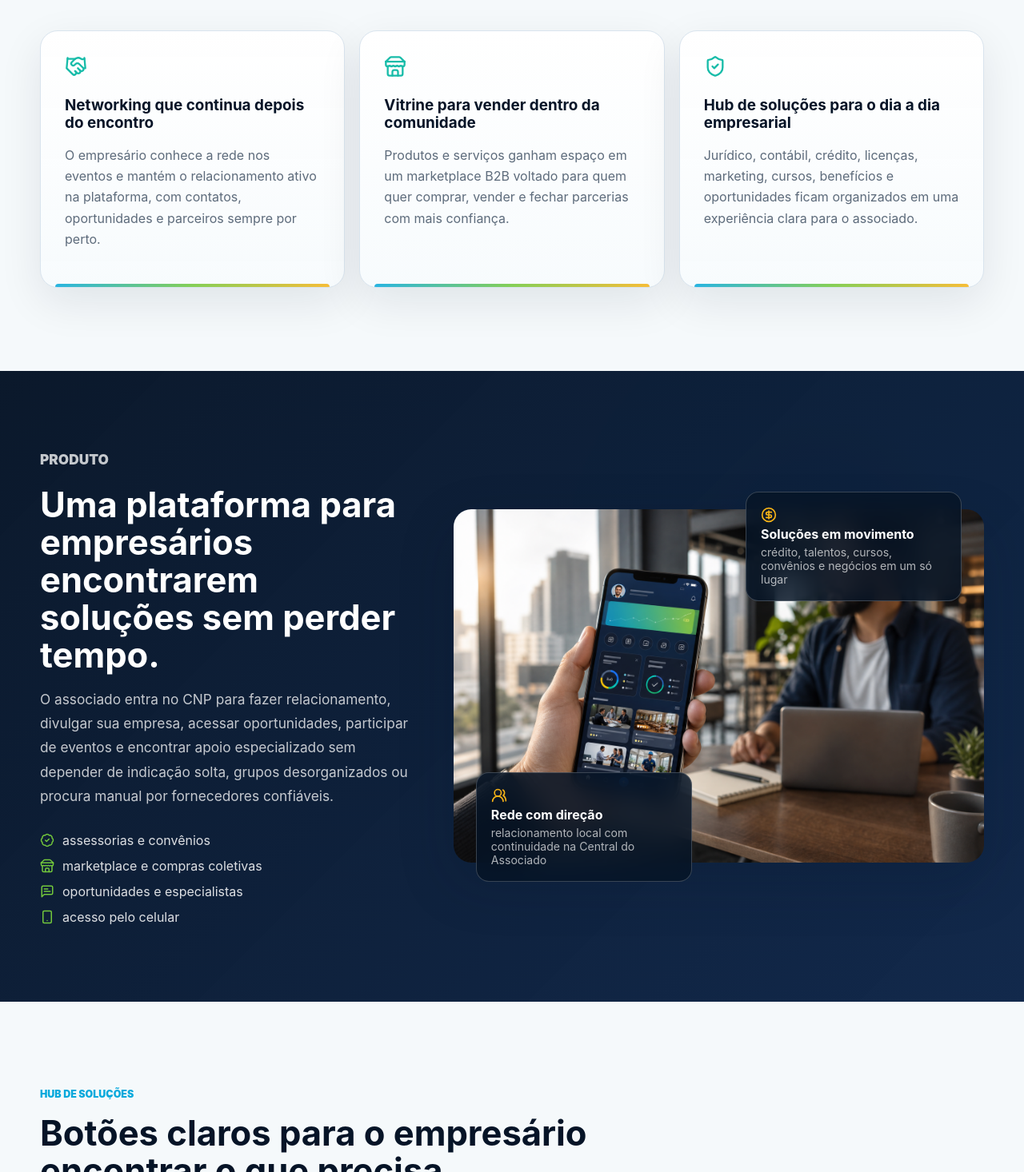
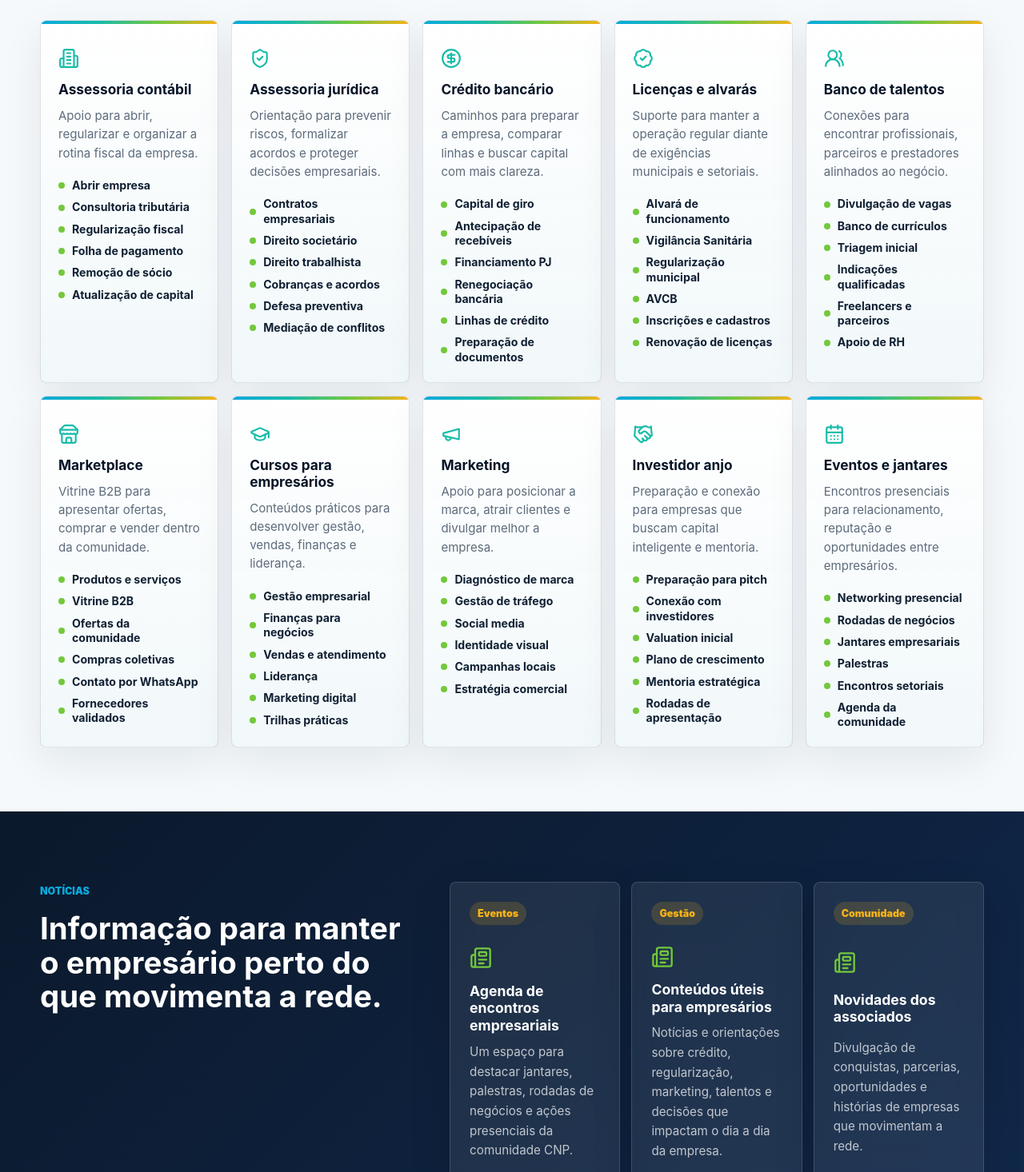
Before and after one commit to cnpaulista/LandingPage, a Next.js app: page / in a window 1280 px wide. Shown: the part 1334-2800 px from the top of the page at 80% size. Built offline with nearby package versions, Linux system fonts and the light colour scheme.

Commit message:
Ajusta landing com solucoes e noticias

```diff
--- a/app/globals.css
+++ b/app/globals.css
@@ -152,11 +152,11 @@ img {
 }
 
 .hero h1 {
-  max-width: 680px;
+  max-width: 880px;
   margin: 0;
   color: var(--white);
-  font-size: clamp(2.35rem, 5.1vw, 4.7rem);
-  line-height: 0.98;
+  font-size: clamp(2.25rem, 4.65vw, 4.45rem);
+  line-height: 1.02;
   letter-spacing: 0;
 }
 
@@ -415,23 +415,25 @@ img {
 }
 
 .solutions {
-  padding-bottom: 62px;
+  padding-bottom: 80px;
 }
 
 .solutionGrid {
   display: grid;
   grid-template-columns: repeat(5, minmax(0, 1fr));
-  gap: 14px;
+  gap: 16px;
   margin-top: 38px;
 }
 
 .solutionCard {
   position: relative;
   overflow: hidden;
-  min-height: 310px;
-  padding: 24px;
+  display: grid;
+  grid-template-rows: auto auto auto 1fr;
+  min-height: 410px;
+  padding: 22px;
   border: 1px solid rgba(8, 32, 68, 0.12);
-  border-radius: var(--card-radius);
+  border-radius: 8px;
   background:
     linear-gradient(180deg, rgba(255, 255, 255, 0.98), rgba(241, 248, 250, 0.96)),
     var(--white);
@@ -442,44 +444,122 @@ img {
   content: "";
   position: absolute;
   inset: 0 0 auto;
-  height: 5px;
-  background: linear-gradient(90deg, var(--cyan-500), var(--teal-500), var(--green-500));
+  height: 4px;
+  background: linear-gradient(90deg, var(--cyan-500), var(--teal-500), var(--green-500), var(--amber-500));
+}
+
+.solutionCard svg {
+  color: var(--teal-500);
+  margin-top: 12px;
 }
 
 .solutionCard h3 {
-  margin: 8px 0 10px;
+  margin: 16px 0 10px;
   color: var(--navy-950);
-  font-size: 1.05rem;
+  font-size: 1.08rem;
   line-height: 1.2;
 }
 
 .solutionCard p {
   margin: 0;
-  min-height: 72px;
   color: var(--muted);
   font-size: 0.94rem;
   line-height: 1.55;
 }
 
-.solutionButtons {
-  display: flex;
-  flex-wrap: wrap;
+.solutionList {
+  display: grid;
+  align-content: start;
   gap: 9px;
-  margin-top: 18px;
+  margin: 20px 0 0;
+  padding: 0;
+  list-style: none;
 }
 
-.solutionButtons span {
-  display: inline-flex;
+.solutionList li {
+  display: grid;
+  grid-template-columns: 8px 1fr;
+  gap: 9px;
   align-items: center;
-  min-height: 36px;
-  padding: 8px 11px;
-  border: 1px solid rgba(8, 169, 220, 0.2);
+  color: var(--ink);
+  font-size: 0.88rem;
+  font-weight: 750;
+  line-height: 1.3;
+}
+
+.solutionList li::before {
+  content: "";
+  width: 8px;
+  height: 8px;
+  border-radius: 50%;
+  background: var(--green-500);
+}
+
+.newsBand {
+  display: grid;
+  grid-template-columns: 0.82fr 1.18fr;
+  gap: 48px;
+  align-items: start;
+  padding: 88px max(20px, calc((100% - 1180px) / 2));
+  background:
+    linear-gradient(135deg, rgba(6, 20, 39, 0.98), rgba(8, 32, 68, 0.96)),
+    radial-gradient(circle at 82% 22%, rgba(8, 169, 220, 0.22), transparent 32%);
+  color: var(--white);
+}
+
+.newsHeading h2 {
+  margin: 0;
+  color: var(--white);
+  font-size: clamp(1.75rem, 3vw, 2.85rem);
+  line-height: 1.1;
+  letter-spacing: 0;
+}
+
+.newsGrid {
+  display: grid;
+  grid-template-columns: repeat(3, minmax(0, 1fr));
+  gap: 14px;
+}
+
+.newsCard {
+  display: grid;
+  min-height: 270px;
+  padding: 24px;
+  border: 1px solid rgba(255, 255, 255, 0.14);
+  border-radius: 8px;
+  background: rgba(255, 255, 255, 0.08);
+  box-shadow: 0 18px 50px rgba(0, 0, 0, 0.16);
+  backdrop-filter: blur(16px);
+}
+
+.newsCard span {
+  width: fit-content;
+  align-self: start;
+  padding: 7px 10px;
   border-radius: 999px;
-  background: rgba(8, 169, 220, 0.08);
-  color: var(--navy-900);
-  font-size: 0.82rem;
-  font-weight: 800;
-  line-height: 1.2;
+  background: rgba(246, 179, 24, 0.16);
+  color: var(--amber-500);
+  font-size: 0.78rem;
+  font-weight: 900;
+}
+
+.newsCard svg {
+  margin-top: 26px;
+  color: var(--green-500);
+}
+
+.newsCard h3 {
+  margin: 16px 0 10px;
+  color: var(--white);
+  font-size: 1.1rem;
+  line-height: 1.22;
+}
+
+.newsCard p {
+  margin: 0;
+  color: rgba(255, 255, 255, 0.72);
+  font-size: 0.95rem;
+  line-height: 1.62;
 }
 
 .moduleCard {
@@ -816,6 +896,8 @@ img {
   .heroStats,
   .pillarGrid,
   .solutionGrid,
+  .newsBand,
+  .newsGrid,
   .moduleGrid,
   .visualStories,
   .timeline,
@@ -837,10 +919,6 @@ img {
   }
 
   .solutionCard {
-    min-height: auto;
-  }
-
-  .solutionCard p {
     min-height: auto;
   }
 
@@ -910,7 +988,8 @@ img {
   }
 
   .productBand,
-  .proofBand {
+  .proofBand,
+  .newsBand {
     padding: 70px 14px;
   }
 
--- a/app/layout.tsx
+++ b/app/layout.tsx
@@ -5,11 +5,11 @@ export const metadata: Metadata = {
   metadataBase: new URL("https://cnp.app.br"),
   title: "CNP - Clube de Negócios Paulista",
   description:
-    "Hub de soluções empresariais que reúne networking, marketplace, assessorias, crédito, cursos, eventos, benefícios e oportunidades para associados.",
+    "Hub de networking entre empresários com soluções empresariais, marketplace, crédito, talentos, cursos, marketing, investidores, eventos e notícias.",
   openGraph: {
     title: "CNP - Clube de Negócios Paulista",
     description:
-      "Um hub empresarial para conectar, vender, aprender e crescer com soluções práticas para associados.",
+      "Um hub de networking entre empresários para conectar, apresentar soluções e melhorar resultados.",
     images: ["/images/cnp-hero-networking.png"],
   },
 };
--- a/app/page.tsx
+++ b/app/page.tsx
@@ -11,7 +11,9 @@ import {
   Handshake,
   Mail,
   MapPin,
+  Megaphone,
   MessageSquareText,
+  Newspaper,
   ShieldCheck,
   Smartphone,
   Sparkles,
@@ -37,64 +39,190 @@ const pillars = [
   },
 ];
 
+const differentiators = [
+  {
+    icon: UsersRound,
+    title: "Mais que um clube de networking",
+    text: "O CNP não apenas aproxima empresários. A rede organiza demandas, parceiros e oportunidades para transformar contato em ação concreta.",
+  },
+  {
+    icon: BadgeCheck,
+    title: "Especialistas e fornecedores validados",
+    text: "A plataforma privilegia profissionais selecionados por área de atuação, especialidade e aderência ao perfil da comunidade.",
+  },
+  {
+    icon: MapPin,
+    title: "Organização por região e especialidade",
+    text: "Demandas jurídicas, contábeis, financeiras, sanitárias e de marketing podem ser direcionadas com mais contexto, evitando uma vitrine sem filtro.",
+  },
+];
+
+const solutionCards = [
+  {
+    icon: Building2,
+    title: "Assessoria contábil",
+    text: "Apoio para abrir, regularizar e organizar a rotina fiscal da empresa.",
+    products: [
+      "Abrir empresa",
+      "Consultoria tributária",
+      "Regularização fiscal",
+      "Folha de pagamento",
+      "Remoção de sócio",
+      "Atualização de capital",
+    ],
+  },
+  {
+    icon: ShieldCheck,
+    title: "Assessoria jurídica",
+    text: "Orientação para prevenir riscos, formalizar acordos e proteger decisões empresariais.",
+    products: [
+      "Contratos empresariais",
+      "Direito societário",
+      "Direito trabalhista",
+      "Cobranças e acordos",
+      "Defesa preventiva",
+      "Mediação de conflitos",
+    ],
+  },
+  {
+    icon: CircleDollarSign,
+    title: "Crédito bancário",
+    text: "Caminhos para preparar a empresa, comparar linhas e buscar capital com mais clareza.",
+    products: [
+      "Capital de giro",
+      "Antecipação de recebíveis",
+      "Financiamento PJ",
+      "Renegociação bancária",
+      "Linhas de crédito",
+      "Preparação de documentos",
+    ],
+  },
+  {
+    icon: BadgeCheck,
+    title: "Licenças e alvarás",
+    text: "Suporte para manter a operação regular diante de exigências municipais e setoriais.",
+    products: [
+      "Alvará de funcionamento",
+      "Vigilância Sanitária",
+      "Regularização municipal",
+      "AVCB",
+      "Inscrições e cadastros",
+      "Renovação de licenças",
+    ],
+  },
+  {
+    icon: UsersRound,
+    title: "Banco de talentos",
+    text: "Conexões para encontrar profissionais, parceiros e prestadores alinhados ao negócio.",
+    products: [
+      "Divulgação de vagas",
+      "Banco de currículos",
+      "Triagem inicial",
+      "Indicações qualificadas",
+      "Freelancers e parceiros",
+      "Apoio de RH",
+    ],
+  },
+  {
+    icon: Store,
+    title: "Marketplace",
+    text: "Vitrine B2B para apresentar ofertas, comprar e vender dentro da comunidade.",
+    products: [
+      "Produtos e serviços",
+      "Vitrine B2B",
+      "Ofertas da comunidade",
+      "Compras coletivas",
+      "Contato por WhatsApp",
+      "Fornecedores validados",
+    ],
+  },
+  {
+    icon: GraduationCap,
+    title: "Cursos para empresários",
+    text: "Conteúdos práticos para desenvolver gestão, vendas, finanças e liderança.",
+    products: [
+      "Gestão empresarial",
+      "Finanças para negócios",
+      "Vendas e atendimento",
+      "Liderança",
+      "Marketing digital",
+      "Trilhas práticas",
+    ],
+  },
+  {
+    icon: Megaphone,
+    title: "Marketing",
+    text: "Apoio para posicionar a marca, atrair clientes e divulgar melhor a empresa.",
+    products: [
+      "Diagnóstico de marca",
+      "Gestão de tráfego",
+      "Social media",
+      "Identidade visual",
+      "Campanhas locais",
+      "Estratégia comercial",
+    ],
+  },
+  {
+    icon: Handshake,
+    title: "Investidor anjo",
+    text: "Preparação e conexão para empresas que buscam capital inteligente e mentoria.",
+    products: [
+      "Preparação para pitch",
+      "Conexão com investidores",
+      "Valuation inicial",
+      "Plano de crescimento",
+      "Mentoria estratégica",
+      "Rodadas de apresentação",
+    ],
+  },
+  {
+    icon: CalendarDays,
+    title: "Eventos e jantares",
+    text: "Encontros presenciais para relacionamento, reputação e oportunidades entre empresários.",
+    products: [
+      "Networking presencial",
+      "Rodadas de negócios",
+      "Jantares empresariais",
+      "Palestras",
+      "Encontros setoriais",
+      "Agenda da comunidade",
+    ],
+  },
+];
+
+const newsItems = [
+  {
+    tag: "Eventos",
+    title: "Agenda de encontros empresariais",
+    text: "Um espaço para destacar jantares, palestras, rodadas de negócios e ações presenciais da comunidade CNP.",
+  },
+  {
+    tag: "Gestão",
+    title: "Conteúdos úteis para empresários",
+    text: "Notícias e orientações sobre crédito, regularização, marketing, talentos e decisões que impactam o dia a dia da empresa.",
+  },
+  {
+    tag: "Comunidade",
+    title: "Novidades dos associados",
+    text: "Divulgação de conquistas, parcerias, oportunidades e histórias de empresas que movimentam a rede.",
+  },
+];
+
 const modules = [
   {
     icon: ShieldCheck,
-    title: "Assessoria Jurídica e Contábil",
-    text: "Apoio para dúvidas, organização, prevenção de riscos e decisões importantes da empresa.",
-  },
-  {
-    icon: CircleDollarSign,
-    title: "Capital, crédito e finanças",
-    text: "Caminhos para crédito, consultoria financeira, investidor anjo e decisões mais inteligentes de crescimento.",
+    title: "Demandas direcionadas",
+    text: "O empresário escolhe a área da necessidade e encontra caminhos de atendimento, conteúdo ou parceiros.",
   },
   {
     icon: Store,
-    title: "Marketplace e compras coletivas",
-    text: "Vitrine B2B para vender, comprar, negociar com fornecedores e acessar condições melhores em grupo.",
-  },
-  {
-    icon: BadgeCheck,
-    title: "Licenças, alvarás e convênios",
-    text: "Orientação para demandas com Prefeitura, Vigilância Sanitária, regularização e benefícios para associados.",
-  },
-  {
-    icon: GraduationCap,
-    title: "Cursos, mentorias e Sebrae Parceiro",
-    text: "Capacitação prática para empresários e equipes, com trilhas, mentorias e apoio de parceiros estratégicos.",
+    title: "Ofertas dentro da rede",
+    text: "Produtos e serviços ganham visibilidade para uma comunidade com intenção real de comprar, vender e indicar.",
   },
   {
     icon: BriefcaseBusiness,
-    title: "Talentos, negócios e mercado",
-    text: "Banco de talentos, oportunidades de negócios, inteligência de mercado, internacionalização e IA para empresas.",
-  },
-];
-
-const solutionGroups = [
-  {
-    title: "Gestão e regularização",
-    text: "Serviços que ajudam a empresa a operar com mais segurança.",
-    items: ["Assessoria Jurídica", "Assessoria Contábil", "Licenças e Alvarás", "Consultoria Financeira"],
-  },
-  {
-    title: "Crescimento e capital",
-    text: "Apoio para vender mais, captar recursos e enxergar oportunidades.",
-    items: ["Capital de Crédito", "Investidor Anjo", "Marketing Empresarial", "Inteligência de Mercado"],
-  },
-  {
-    title: "Rede e oportunidades",
-    text: "Conexões para gerar negócios dentro e fora da comunidade.",
-    items: ["Marketplace", "Rodadas de Negócios", "Oportunidades de Negócios", "Compras Coletivas"],
-  },
-  {
-    title: "Pessoas e capacitação",
-    text: "Desenvolvimento de empresários, equipes e futuros talentos.",
-    items: ["Banco de Talentos", "Cursos e Capacitações", "Mentorias", "Sebrae Parceiro"],
-  },
-  {
-    title: "Inovação e comunidade",
-    text: "Ferramentas para modernizar a operação e manter o associado perto.",
-    items: ["Eventos e Networking", "Convênios e Benefícios", "Internacionalização", "IA para Empresas", "Central do Associado"],
+    title: "Relacionamento com continuidade",
+    text: "Eventos, jantares e oportunidades presenciais seguem vivos no digital pela Central do Associado.",
   },
 ];
 
@@ -178,8 +306,10 @@ export default function Home() {
             />
           </a>
           <nav className="navLinks" aria-label="Navegação principal">
+            <a href="#solucoes">Soluções</a>
+            <a href="#noticias">Notícias</a>
             <a href="#produto">Produto</a>
-            <a href="#solucoes">Soluções</a>
+            <a href="#diferencial">Diferencial</a>
             <a href="#beneficios">Benefícios</a>
             <a href="#participar">Participar</a>
           </nav>
@@ -194,11 +324,11 @@ export default function Home() {
             <Sparkles size={18} aria-hidden />
             Clube de Negócios Paulista
           </p>
-          <h1>Um hub empresarial para conectar, vender, aprender e crescer.</h1>
+          <h1>Um hub de networking entre empresários para conectar, apresentar soluções e melhorar seus resultados.</h1>
           <p className="heroLead">
-            O CNP reúne networking, marketplace, assessorias, crédito, cursos,
-            eventos, benefícios e oportunidades em uma plataforma feita para
-            empresas que querem avançar com mais relacionamento e direção.
+            O CNP reúne networking, marketplace, assessorias, crédito, talentos,
+            cursos, marketing, investidores, eventos e notícias em uma plataforma
+            feita para empresas que querem avançar com relacionamento e direção.
           </p>
           <div className="heroActions">
             <a className="primaryBtn" href="#participar">
@@ -211,24 +341,66 @@ export default function Home() {
           </div>
           <div className="heroStats" aria-label="Pilares da experiência CNP">
             <div>
-              <strong>Hub CNP</strong>
-              <span>soluções empresariais organizadas em uma plataforma única</span>
+              <strong>Networking</strong>
+              <span>empresários conectados por encontros, interesses e oportunidades</span>
             </div>
             <div>
-              <strong>Vitrine B2B</strong>
-              <span>produtos e serviços apresentados para a comunidade</span>
+              <strong>Soluções</strong>
+              <span>serviços organizados por necessidade do negócio</span>
             </div>
             <div>
-              <strong>Central do Associado</strong>
-              <span>relacionamento, benefícios e oportunidades sempre por perto</span>
+              <strong>Resultados</strong>
+              <span>mais clareza para vender, regularizar, contratar e crescer</span>
             </div>
           </div>
         </div>
       </section>
 
+      <section className="section solutions" id="solucoes">
+        <div className="sectionHeading wide">
+          <p className="kicker">Soluções para empresários</p>
+          <h2>As principais necessidades do negócio em cards simples de acessar.</h2>
+          <p>
+            Cada área organiza subprodutos que podem virar atendimento, conteúdo,
+            indicação, parceiro validado ou oportunidade dentro da comunidade.
+          </p>
+        </div>
+        <div className="solutionGrid">
+          {solutionCards.map((item) => (
+            <article className="solutionCard" key={item.title}>
+              <item.icon size={26} aria-hidden />
+              <h3>{item.title}</h3>
+              <p>{item.text}</p>
+              <ul className="solutionList">
+                {item.products.map((product) => (
+                  <li key={product}>{product}</li>
+                ))}
+              </ul>
+            </article>
+          ))}
+        </div>
+      </section>
+
+      <section className="newsBand" id="noticias">
+        <div className="newsHeading">
+          <p className="kicker">Notícias</p>
+          <h2>Informação para manter o empresário perto do que movimenta a rede.</h2>
+        </div>
+        <div className="newsGrid">
+          {newsItems.map((item) => (
+            <article className="newsCard" key={item.title}>
+              <span>{item.tag}</span>
+              <Newspaper size={28} aria-hidden />
+              <h3>{item.title}</h3>
+              <p>{item.text}</p>
+            </article>
+          ))}
+        </div>
+      </section>
+
       <section className="section intro" id="beneficios">
         <div className="sectionHeading">
-          <p className="kicker">Conectar. Gerar. Fortalecer.</p>
+          <p className="kicker">CNP Conecta</p>
           <h2>O CNP aproxima quem precisa vender, comprar, contratar, regularizar e crescer.</h2>
         </div>
         <div className="pillarGrid">
@@ -237,6 +409,28 @@ export default function Home() {
               <pillar.icon size={28} aria-hidden />
               <h3>{pillar.title}</h3>
               <p>{pillar.text}</p>
+            </article>
+          ))}
+        </div>
+      </section>
+
+      <section className="section intro" id="diferencial">
+        <div className="sectionHeading wide">
+          <p className="kicker">Diferencial</p>
+          <h2>O CNP conecta pessoas, mas vai além da troca de cartões.</h2>
+          <p>
+            A proposta é unir relacionamento empresarial com uma rede de
+            especialistas e fornecedores capazes de atender demandas reais, com
+            curadoria, organização por área e condições mais inteligentes para o
+            associado.
+          </p>
+        </div>
+        <div className="pillarGrid">
+          {differentiators.map((item) => (
+            <article className="pillarCard" key={item.title}>
+              <item.icon size={28} aria-hidden />
+              <h3>{item.title}</h3>
+              <p>{item.text}</p>
             </article>
           ))}
         </div>
@@ -280,35 +474,10 @@ export default function Home() {
         </div>
       </section>
 
-      <section className="section solutions" id="solucoes">
-        <div className="sectionHeading wide">
-          <p className="kicker">Hub de soluções</p>
-          <h2>Botões claros para o empresário encontrar o que precisa.</h2>
-          <p>
-            A plataforma organiza as principais demandas de uma empresa em áreas
-            curtas, intuitivas e com linguagem empresarial, facilitando o acesso
-            do associado a serviços, parceiros e oportunidades.
-          </p>
-        </div>
-        <div className="solutionGrid">
-          {solutionGroups.map((group) => (
-            <article className="solutionCard" key={group.title}>
-              <h3>{group.title}</h3>
-              <p>{group.text}</p>
-              <div className="solutionButtons" aria-label={group.title}>
-                {group.items.map((item) => (
-                  <span key={item}>{item}</span>
-                ))}
-              </div>
-            </article>
-          ))}
-        </div>
-      </section>
-
       <section className="section" id="modulos">
         <div className="sectionHeading wide">
           <p className="kicker">Como funciona</p>
-          <h2>O que o associado encontra dentro da plataforma CNP.</h2>
+          <h2>Como o associado transforma a rede em movimento para a empresa.</h2>
         </div>
         <div className="moduleGrid">
           {modules.map((item, index) => (
@@ -434,7 +603,7 @@ export default function Home() {
           </a>
           <div className="footerPitch">
             <p className="kicker">Clube de Negócios Paulista</p>
-            <h2>Conectar empresários, gerar oportunidades e fortalecer negócios.</h2>
+            <h2>CNP Conecta empresários, oportunidades e soluções em um só ambiente.</h2>
             <p>
               Uma comunidade para empresários, fornecedores e especialistas que
               querem transformar relacionamento em resultado.
```
